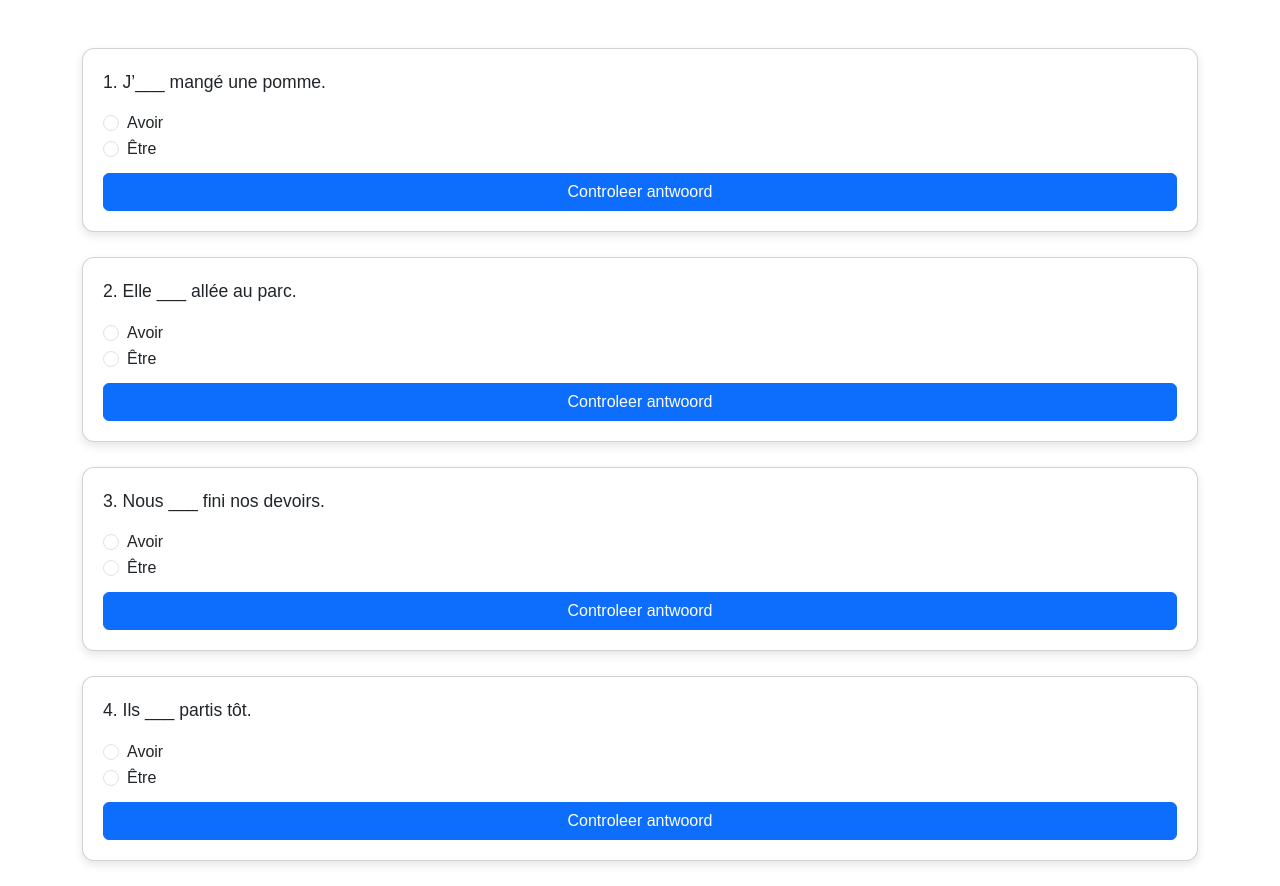
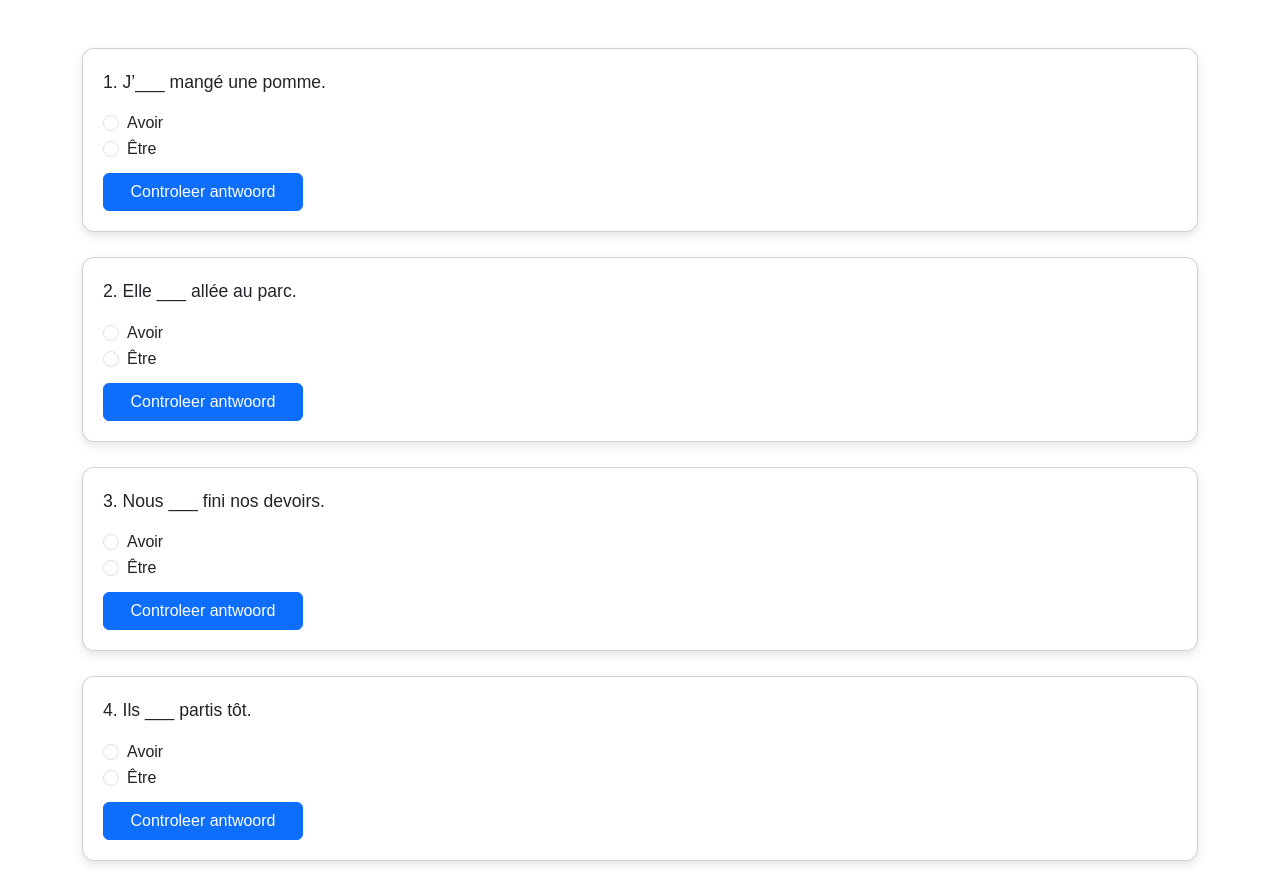
Before and after one commit to Mi97429/pass-compos-, a plain HTML site: page index.html in a window 1280 px wide. Drawn offline with nearby package versions, Linux system fonts and the light colour scheme.

Commit message:
Update index.html

```diff
--- a/index.html
+++ b/index.html
@@ -6,14 +6,13 @@
   <meta name="viewport" content="width=device-width, initial-scale=1.0">
   <link href="https://cdn.jsdelivr.net/npm/bootstrap@5.3.2/dist/css/bootstrap.min.css" rel="stylesheet">
   <style>
-    .btn-small {
-  width: 200px; /* of bv 40% */
-}
+
     body { background-color: #ffffff; font-family: Arial, sans-serif; }
     .card { border-radius: 12px; box-shadow: 0 4px 10px rgba(0,0,0,0.1); padding: 20px; margin-bottom: 25px; }
     .tip { font-size: 0.95rem; margin-top: 10px; display:none; }
     .vraag-text { font-weight: 500; font-size: 1.1rem; }
     .btn-check-answer { margin-top: 10px; width: auto; }
+    .btn-small { width: 200px; /* of bv 40% */}
   </style>
 </head>
 <body>
```
